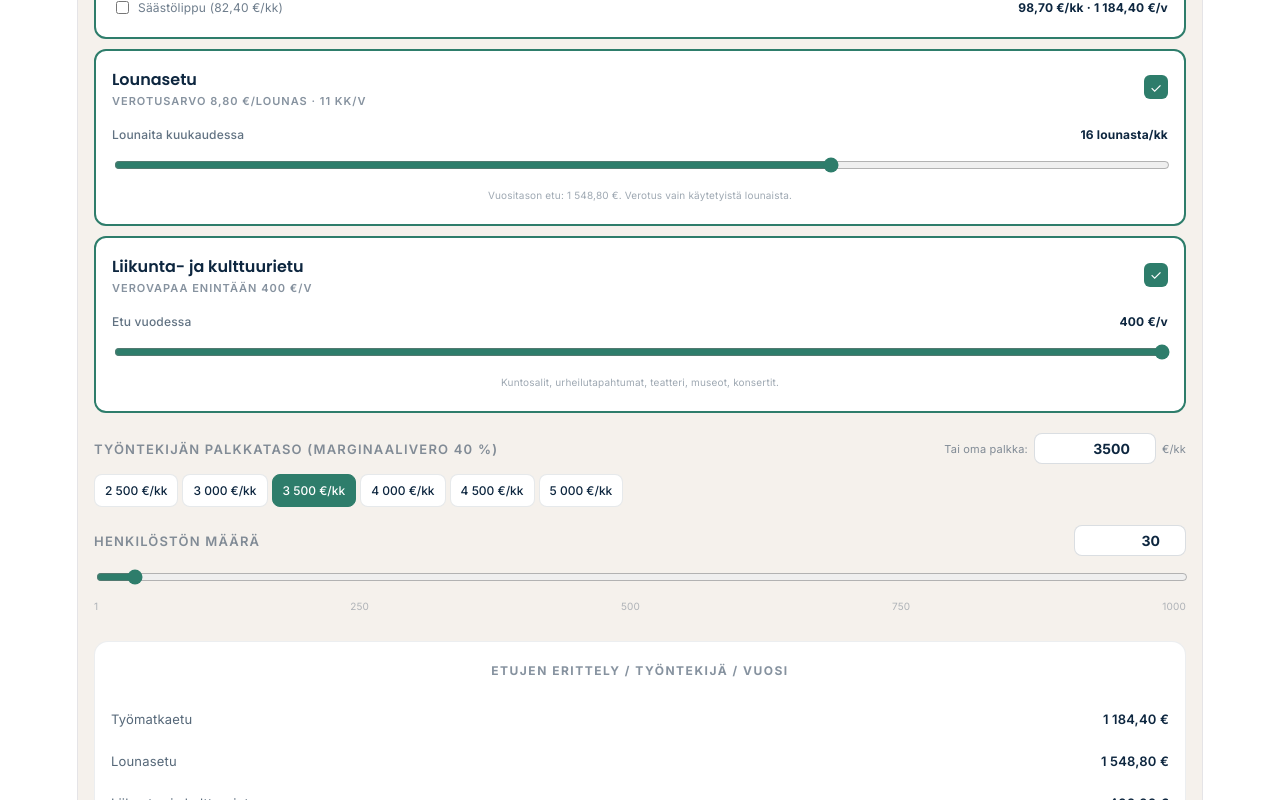
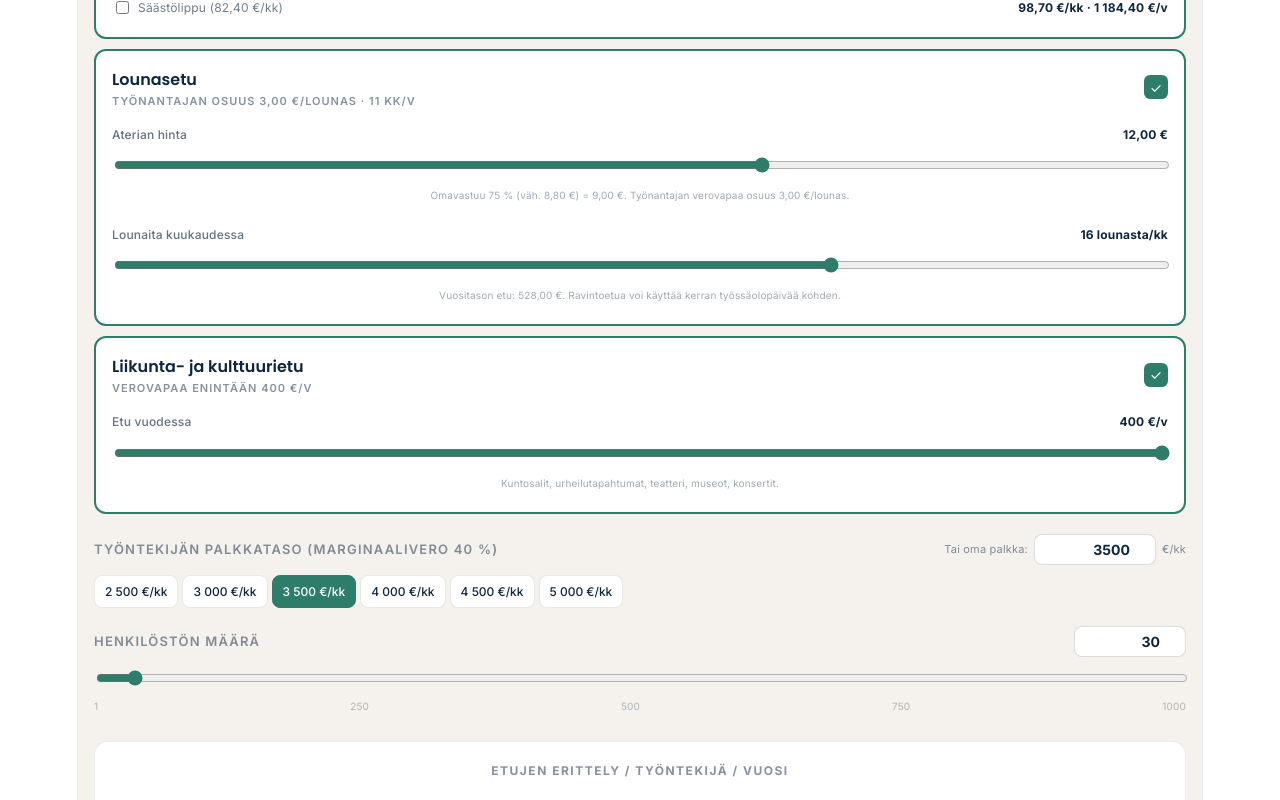
Before and after one commit to tuomaspesonen2-svg/verologia-etupaketti, a React (Vite) app: page / in a window 1280 px wide. Shown: the part 360-1160 px from the top of the page. Built offline with nearby package versions, Linux system fonts and the light colour scheme.

Commit message:
Korjaa etupaketin lounasetu-osuus: työnantajan verovapaa osuus + aterian hinta -syöte

```diff
--- a/src/Etupaketti.jsx
+++ b/src/Etupaketti.jsx
@@ -7,10 +7,14 @@ const RED_SOFT = "#C4584A";
 
 // Verovapaat enimmäismäärät 2026:
 // - Työmatkaetu: 3 400 €/v (yhteinen kattoraja pyöräedun kanssa)
-// - Lounasetu: 8,80 €/lounas (kun työnantajan kustannus 8,80–14,00 €)
+// - Lounasetu (lounaskortti): työntekijän omavastuu 75 % aterian hinnasta, väh. 8,80 €;
+//   työnantajan VEROVAPAA osuus = loppuosa, enintään 25 % (aterian enimmäishinta 14,00 €)
 // - Liikunta- ja kulttuurietu: 400 €/v työntekijää kohden (TVL 69 §)
 const COMMUTING_MAX = 3400;
-const LUNCH_TAX_VALUE = 8.80;
+const LUNCH_EMPLOYEE_MIN_SHARE = 8.80; // työntekijän vähimmäisomavastuu / ateria
+const LUNCH_PRICE_MIN = 8.80;
+const LUNCH_PRICE_MAX = 14.00;
+const LUNCH_PRICE_DEFAULT = 12.00;
 const LUNCH_MIN = 1;
 const LUNCH_MAX = 23;
 const LUNCH_DEFAULT = 16;
@@ -122,7 +126,7 @@ function BenefitToggle({ active, onClick, title, meta, children }) {
 );
 }
 
-function MiniSlider({ label, value, min, max, step, onChange, unit, hint }) {
+function MiniSlider({ label, value, min, max, step, onChange, unit, hint, valueLabel }) {
 return (
 <div>
 <div style={{
@@ -131,7 +135,7 @@ function MiniSlider({ label, value, min, max, step, onChange, unit, hint }) {
 }}>
 <span>{label}</span>
 <span style={{ fontWeight: 700, color: BRAND }}>
-          {fmt0(value)} {unit}
+{valueLabel != null ? valueLabel : `${fmt0(value)} ${unit}`}
 </span>
 </div>
 <input
@@ -157,6 +161,7 @@ export default function EtupakettiLaskelma() {
 
 const [lunchActive, setLunchActive] = useState(true);
 const [lunchesPerMonth, setLunchesPerMonth] = useState(LUNCH_DEFAULT);
+const [lunchMealPrice, setLunchMealPrice] = useState(LUNCH_PRICE_DEFAULT);
 
 const [liikuntaActive, setLiikuntaActive] = useState(true);
 const [liikuntaAnnual, setLiikuntaAnnual] = useState(LIIKUNTA_DEFAULT);
@@ -165,6 +170,11 @@ export default function EtupakettiLaskelma() {
 const [employees, setEmployees] = useState(30);
 
 const marginalTax = getMarginalTax(salaryGross);
+
+// Lounasetu (lounaskortti): työntekijän omavastuu = 75 % aterian hinnasta, väh. 8,80 €.
+// Työnantajan verovapaa osuus = aterian hinta − omavastuu (enintään 25 %).
+const lunchOmavastuu = Math.max(0.75 * lunchMealPrice, LUNCH_EMPLOYEE_MIN_SHARE);
+const lunchEmployerPerMeal = Math.max(0, lunchMealPrice - lunchOmavastuu);
 
 const handleEmployeeInput = (raw) => {
 const num = Number(raw);
@@ -193,13 +203,14 @@ export default function EtupakettiLaskelma() {
 const calc = useMemo(() => {
 // Vuosiarvot per etu
 const commutingYearly = commutingActive ? commutingAnnual : 0;
-    const lunchYearly = lunchActive ? (LUNCH_TAX_VALUE * lunchesPerMonth * LUNCH_ACTIVE_MONTHS) : 0;
+// Lounasetu: työntekijän verovapaa hyöty = työnantajan osuus (ei koko aterian hinta)
+const lunchYearly = lunchActive ? (lunchEmployerPerMeal * lunchesPerMonth * LUNCH_ACTIVE_MONTHS) : 0;
 const liikuntaYearly = liikuntaActive ? liikuntaAnnual : 0;
 
 const totalBenefitYearly = commutingYearly + lunchYearly + liikuntaYearly;
 const totalBenefitMonthly = totalBenefitYearly / 12;
 
-    // Kaikki kolme etua ovat täysin verovapaita (kun pysytään rajoissa).
+// Kaikki kolme etua ovat verovapaita (kun pysytään rajoissa).
 // Työnantaja: kustannus = etujen summa, ei sivukuluja.
 // Työntekijä: nettohyöty = etujen summa, koko summa kotiin.
 const employerCostBenefit = totalBenefitYearly;
@@ -227,7 +238,7 @@ export default function EtupakettiLaskelma() {
 totalEmployerSavingsYear, totalCostBenefitYear, totalCostSalaryYear,
 selectedCount,
 };
-  }, [commutingActive, commutingAnnual, lunchActive, lunchesPerMonth, liikuntaActive, liikuntaAnnual, marginalTax, employees]);
+}, [commutingActive, commutingAnnual, lunchActive, lunchesPerMonth, lunchEmployerPerMeal, liikuntaActive, liikuntaAnnual, marginalTax, employees]);
 
 return (
 <div style={{
@@ -342,8 +353,19 @@ export default function EtupakettiLaskelma() {
 active={lunchActive}
 onClick={() => setLunchActive(!lunchActive)}
 title="Lounasetu"
-              meta={`Verotusarvo 8,80 €/lounas · ${LUNCH_ACTIVE_MONTHS} kk/v`}
+meta={`Työnantajan osuus ${fmt(lunchEmployerPerMeal)} €/lounas · ${LUNCH_ACTIVE_MONTHS} kk/v`}
 >
+<div style={{ display: "flex", flexDirection: "column", gap: 14 }}>
+<MiniSlider
+label="Aterian hinta"
+value={lunchMealPrice}
+min={LUNCH_PRICE_MIN}
+max={LUNCH_PRICE_MAX}
+step={0.10}
+onChange={setLunchMealPrice}
+valueLabel={`${fmt(lunchMealPrice)} €`}
+hint={`Omavastuu 75 % (väh. 8,80 €) = ${fmt(lunchOmavastuu)} €. Työnantajan verovapaa osuus ${fmt(lunchEmployerPerMeal)} €/lounas.`}
+/>
 <MiniSlider
 label="Lounaita kuukaudessa"
 value={lunchesPerMonth}
@@ -351,8 +373,9 @@ export default function EtupakettiLaskelma() {
 max={LUNCH_MAX}
 onChange={setLunchesPerMonth}
 unit="lounasta/kk"
-                hint={`Vuositason etu: ${fmt(LUNCH_TAX_VALUE * lunchesPerMonth * LUNCH_ACTIVE_MONTHS)} €. Verotus vain käytetyistä lounaista.`}
+hint={`Vuositason etu: ${fmt(lunchEmployerPerMeal * lunchesPerMonth * LUNCH_ACTIVE_MONTHS)} €. Ravintoetua voi käyttää kerran työssäolopäivää kohden.`}
 />
+</div>
 </BenefitToggle>
 
 <BenefitToggle
@@ -501,7 +524,7 @@ export default function EtupakettiLaskelma() {
 <BreakdownRow label="Työmatkaetu" value={calc.commutingYearly} />
 )}
 {lunchActive && (
-                <BreakdownRow label="Lounasetu" value={calc.lunchYearly} />
+<BreakdownRow label="Lounasetu (työnantajan osuus)" value={calc.lunchYearly} />
 )}
 {liikuntaActive && (
 <BreakdownRow label="Liikunta- ja kulttuurietu" value={calc.liikuntaYearly} />
@@ -709,7 +732,7 @@ export default function EtupakettiLaskelma() {
 fontSize: 10, color: "rgba(13,38,63,0.35)", lineHeight: 1.6,
 padding: "0 4px",
 }}>
-          Laskelma perustuu vuoden 2026 verotuskäytäntöön: työmatkaetu verovapaa enintään 3 400 €/v (yhteinen kattoraja pyöräedun kanssa), lounasetu kun työnantaja kustantaa verotusarvon 8,80 €/lounas (välittömät kustannukset 8,80–14,00 €), liikunta- ja kulttuurietu verovapaa enintään 400 €/v (TVL 69 §). Lounasetu lasketaan 11 aktiivisen kuukauden mukaan, mikä vastaa noin 5 viikon vuosilomaa. Verotus kohdistuu vain käytettyihin lounaisiin, ei automaattisesti jokaiselle työpäivälle. Työnantajan sivukulut 20,5 % (TyEL, sairausvakuutus, työttömyysvakuutus, tapaturmavakuutus, ryhmähenkivakuutus). Marginaaliveroasteet ovat viitteellisiä, todelliset verovaikutukset riippuvat yksilön tilanteesta.
+Laskelma perustuu vuoden 2026 verotuskäytäntöön: työmatkaetu verovapaa enintään 3 400 €/v (yhteinen kattoraja pyöräedun kanssa); lounasetu (lounaskortti), jossa työntekijän omavastuu on 75 % aterian hinnasta (väh. 8,80 €/ateria) ja työnantajan verovapaa osuus loppuosa, enintään 25 % (aterian enimmäishinta 14,00 €); liikunta- ja kulttuurietu verovapaa enintään 400 €/v (TVL 69 §). Lounasetu lasketaan 11 aktiivisen kuukauden mukaan, mikä vastaa noin 5 viikon vuosilomaa, ja vain käytetyistä lounaista. Lounasedun erittelyssä näytetään työnantajan verovapaa osuus, joka on työntekijän todellinen veroton hyöty (omavastuun maksaa työntekijä itse). Työnantajan sivukulut 20,5 % (TyEL, sairausvakuutus, työttömyysvakuutus, tapaturmavakuutus, ryhmähenkivakuutus). Marginaaliveroasteet ovat viitteellisiä, todelliset verovaikutukset riippuvat yksilön tilanteesta.
 <br /><br />
 Verologia.fi — Työsuhde-etujen koulutus yrityksille
 </div>
```
Lines whose indentation alone changed are shown as unchanged.
